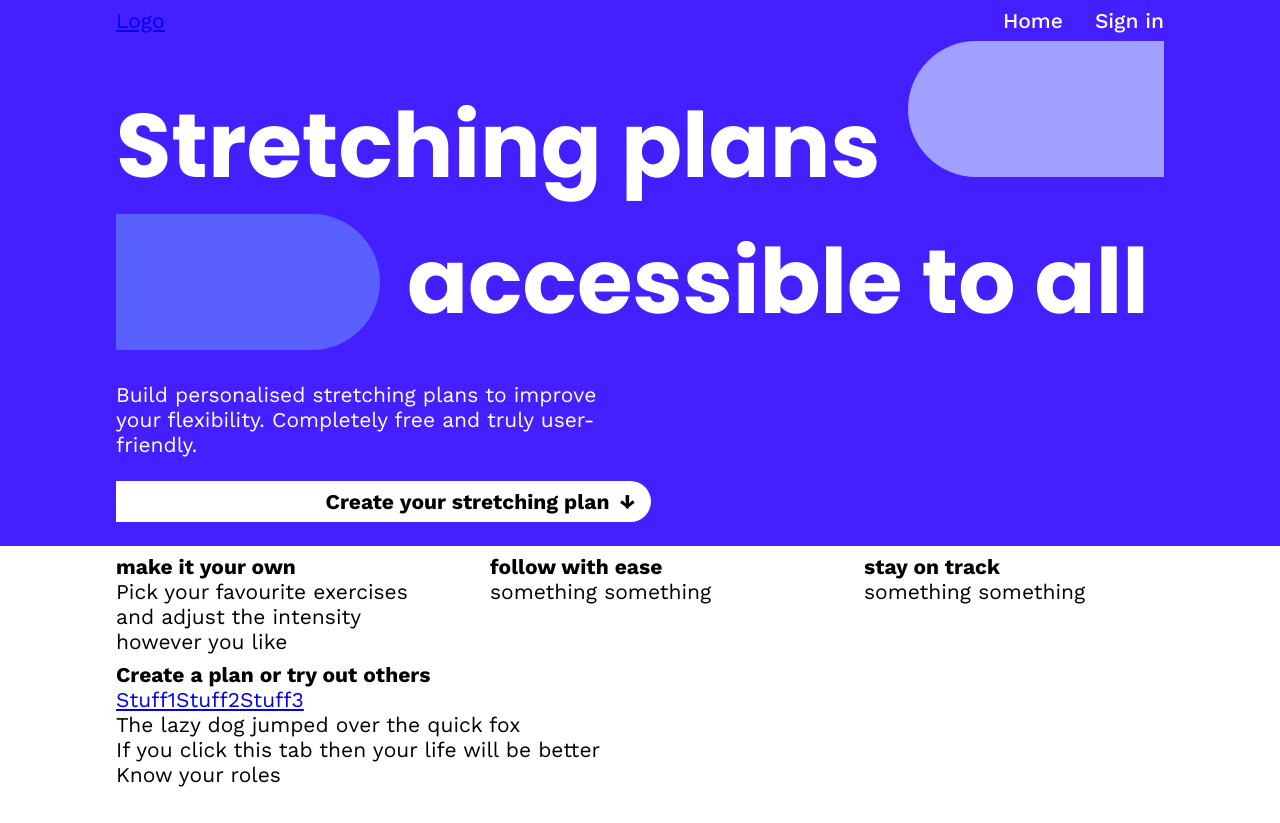
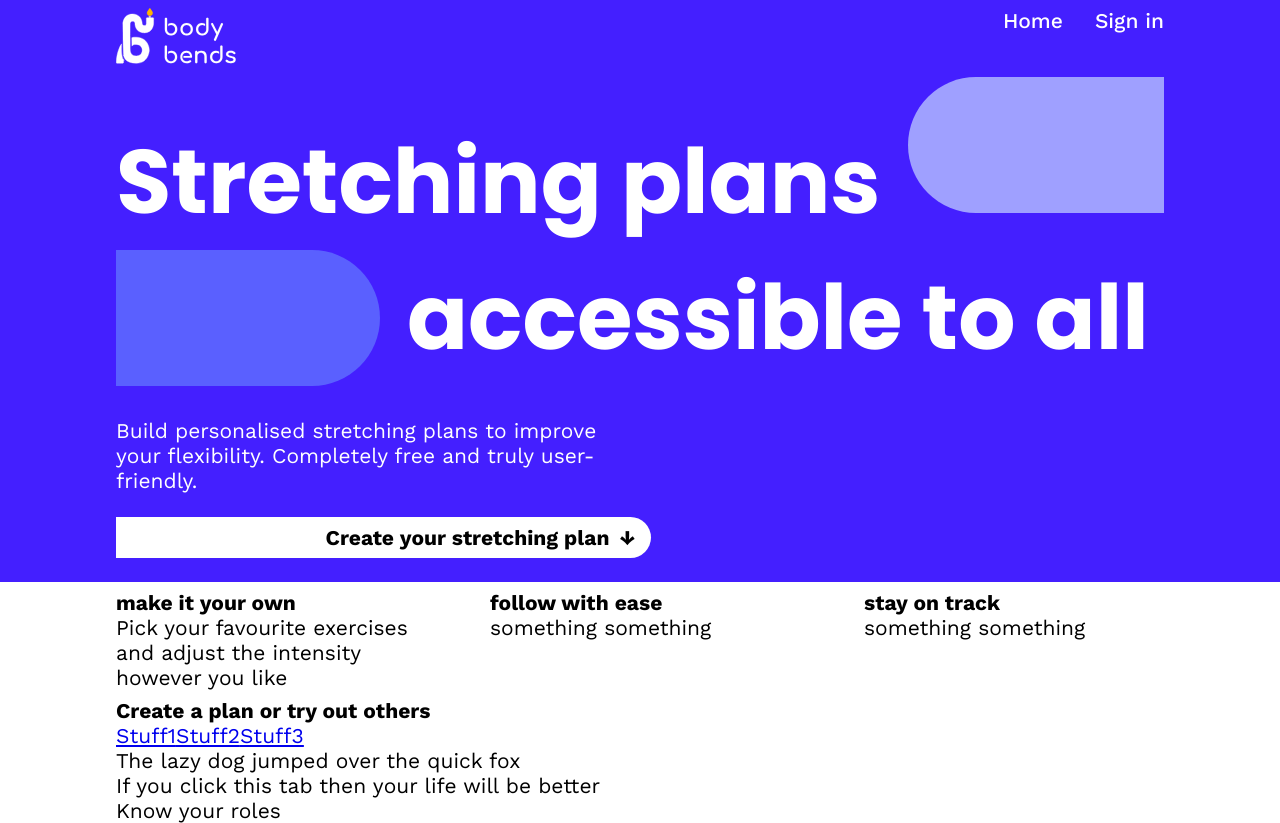
Before and after one commit to ElianeV/Bendy-Candle, a React (Create React App) app: page / in a window 1280 px wide. Before the commit the page ends 800 px from the top, so only its background shows below. Built offline with nearby package versions, Linux system fonts and the light colour scheme.

Commit message:
Import logo and disable selection

```diff
--- a/src/App.scss
+++ b/src/App.scss
@@ -15,6 +15,16 @@ h1 {
 
 .disable {
   pointer-events: none;
+}
+
+.noselect {
+  -webkit-touch-callout: none; /* iOS Safari */
+  -webkit-user-select: none; /* Safari */
+  -khtml-user-select: none; /* Konqueror HTML */
+  -moz-user-select: none; /* Old versions of Firefox */
+  -ms-user-select: none; /* Internet Explorer/Edge */
+  user-select: none; /* Non-prefixed version, currently
+                                  supported by Chrome, Edge, Opera and Firefox */
 }
 
 .section {
@@ -35,6 +45,11 @@ h1 {
   .header {
     display: flex;
     justify-content: space-between;
+
+    .logo {
+      width: 120px;
+      height: auto;
+    }
 
     .navigation ul {
       display: flex;
--- a/src/components/Header.js
+++ b/src/components/Header.js
@@ -1,14 +1,20 @@
 function Header({}) {
   return (
     <div className="section header">
-      <a href="/">Logo</a>
+      <a href="/">
+        <img
+          src="/images/Logo-white.svg"
+          alt="logo"
+          className="logo noselect"
+        />
+      </a>
       <nav className="navigation">
         <ul>
           <li>
             <a href="/">Home</a>
           </li>
           <li>
-            <a href="" className="disable">
+            <a href="/" className="disable">
               Sign in
             </a>
           </li>
```
Also changed, not shown: public/images/Logo-white.svg (added).
